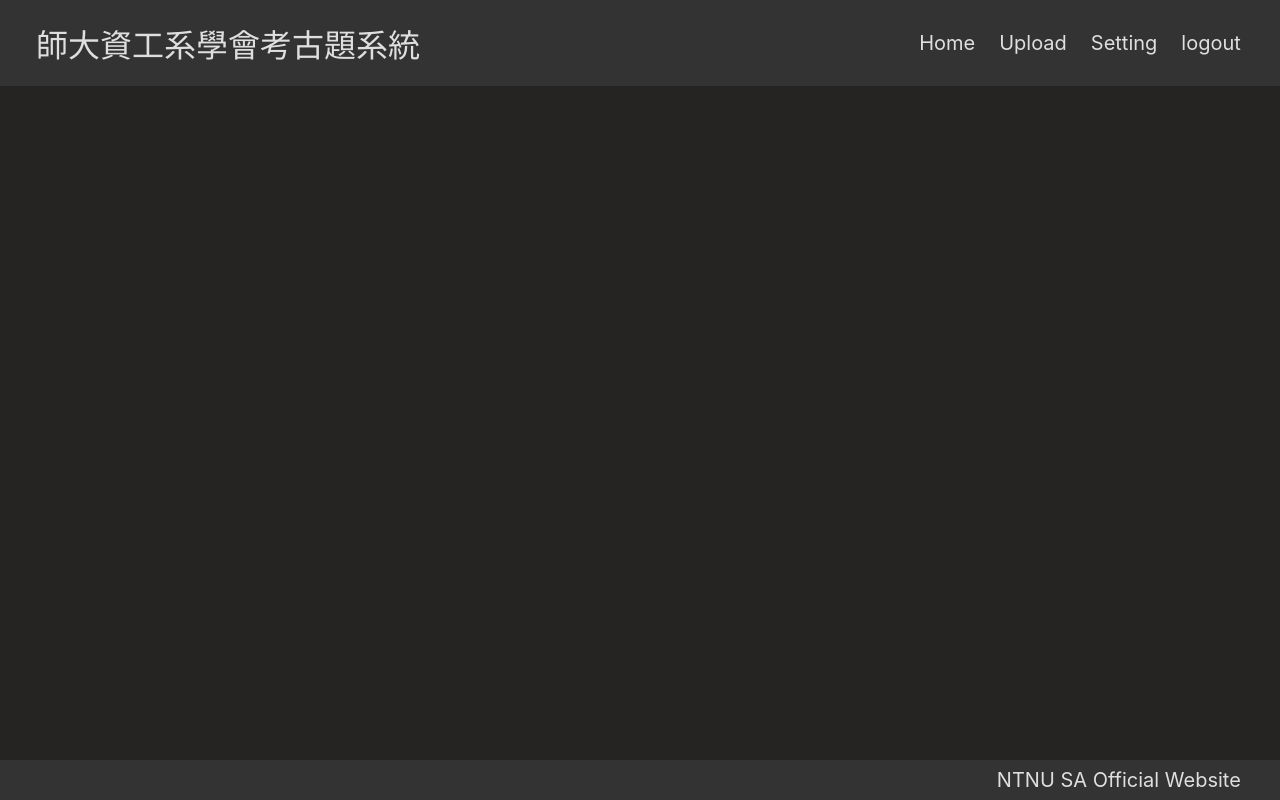
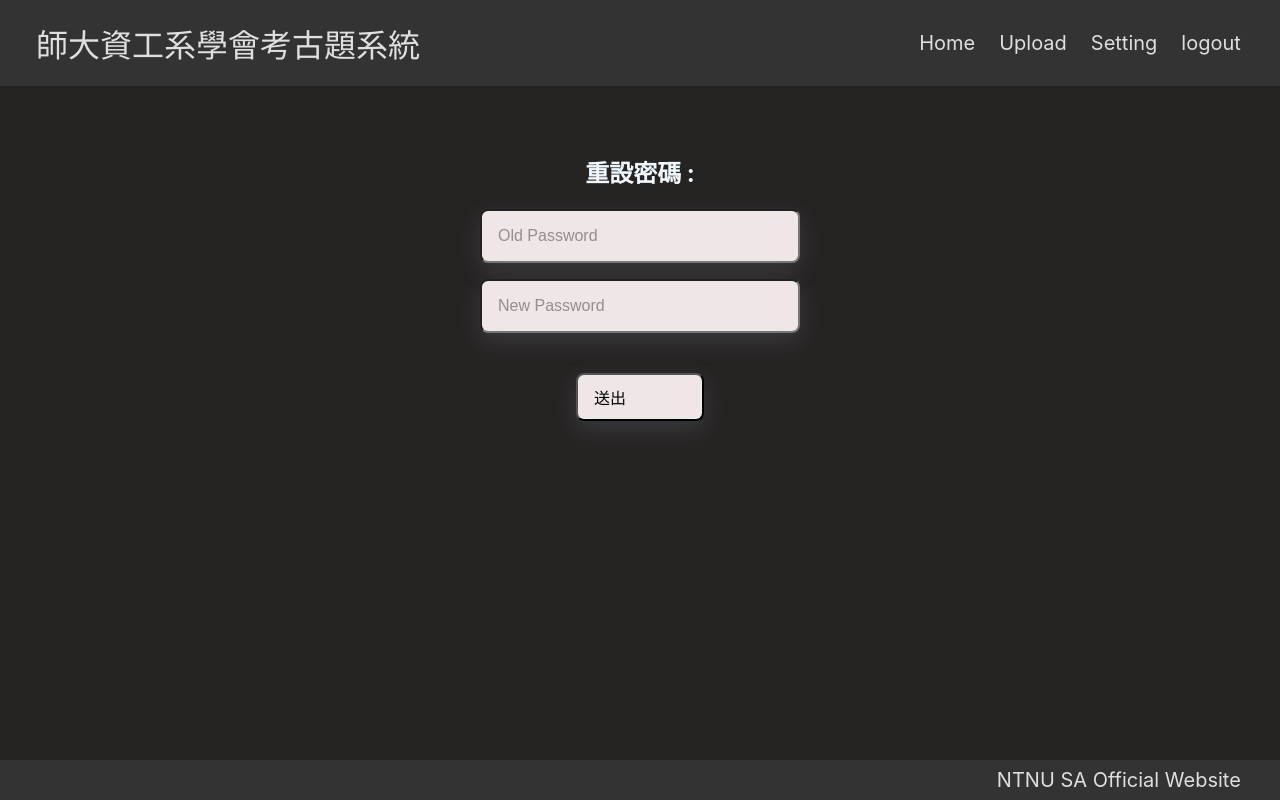
Before and after one commit to NTNU-CSIE-SA/previousExamSystem, a React (Create React App) app: page /setting in a window 1280 px wide. Built offline with nearby package versions, Linux system fonts and the light colour scheme.

Commit message:
feat : reset password function in setting

```diff
--- a/src/components/Setting.js
+++ b/src/components/Setting.js
@@ -1,8 +1,46 @@
+import React , {useRef} from 'react'
+import '../style/setting.css'
 export default function Setting(){
 
+    //ToDo : fetch this function with backend to modify the password
+    function resetPassword(oldPassword , newPassword){
+        //this function is to trigger the reset password function
+        //while user click the reset password function, the function will be triggered
+    }
+
     return(
-        <>
-        </>
+        <div className="setting-container">
+            <ResetPassword resetFn={resetPassword}/>
+        </div>
     )
 
 }
+
+const ResetPassword = (props) => {
+
+    const oldPassword = useRef('');
+    const newPassword = useRef('');
+
+    async function onClickFunction(e){
+
+        if(oldPassword.current.value.length < 6 || newPassword.current.value.length < 6){
+            alert('密碼長度不得低於 6 個字元');
+            return;
+        }
+
+        await props.resetFn(oldPassword , newPassword);
+        oldPassword.current.value = '';
+        newPassword.current.value = '';
+
+    }
+
+
+    return (
+      <div className="resetPassword-container">
+            <h2 className='resetPassword-title'>重設密碼 :</h2>
+            <input placeholder='Old Password' ref={oldPassword}></input>
+            <input placeholder='New Password' ref={newPassword}></input>
+            <button onClick={onClickFunction}>送出</button>
+      </div>
+    );
+  };
--- /dev/null
+++ b/src/style/setting.css
@@ -0,0 +1,35 @@
+.resetPassword-container{
+    display: flex;
+    flex-direction: column;
+    align-items: center;
+    justify-content: center;
+}
+
+.resetPassword-title{
+    padding-top: 3rem;
+    color: aliceblue;
+}
+
+input, button{
+    display: flex;
+    align-items: center;
+    width: 20rem;
+    padding: 1rem;
+    margin-bottom: 1rem;
+    background-color: rgb(239, 230, 230);
+    border-radius: 0.5rem;
+    box-shadow: rgba(149, 157, 165, 0.2) 0px 8px 24px;
+    cursor: pointer;
+    font-size: 1rem;
+    outline: none;
+}
+
+::placeholder{
+    color: rgb(150, 141, 141);
+}
+
+button{
+    width: 8rem;
+    height: 3rem;
+    margin-top: 1.5rem;
+}
```
